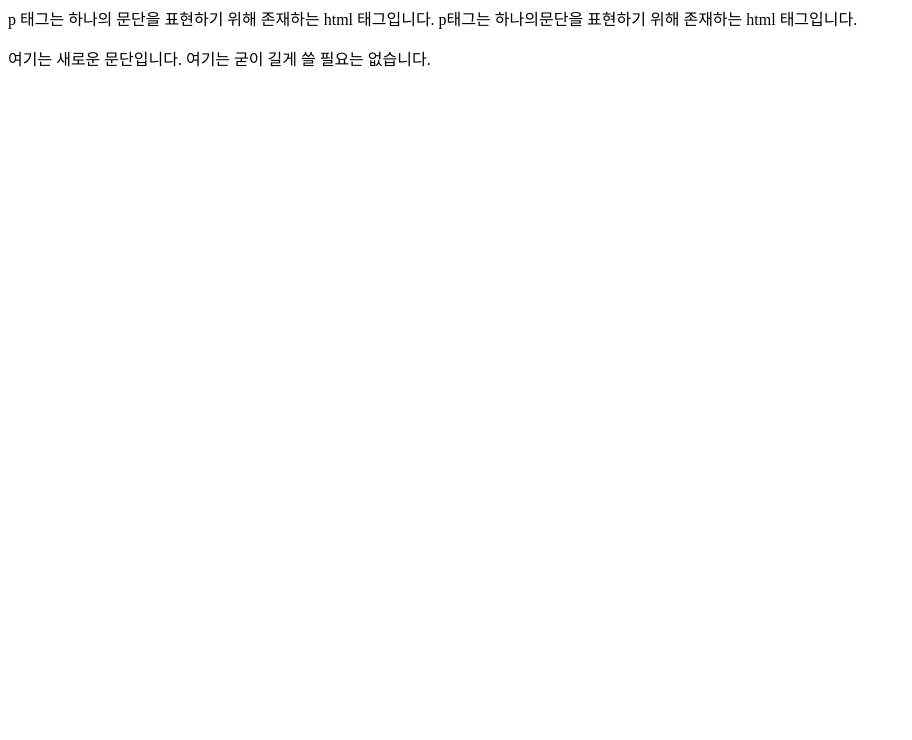
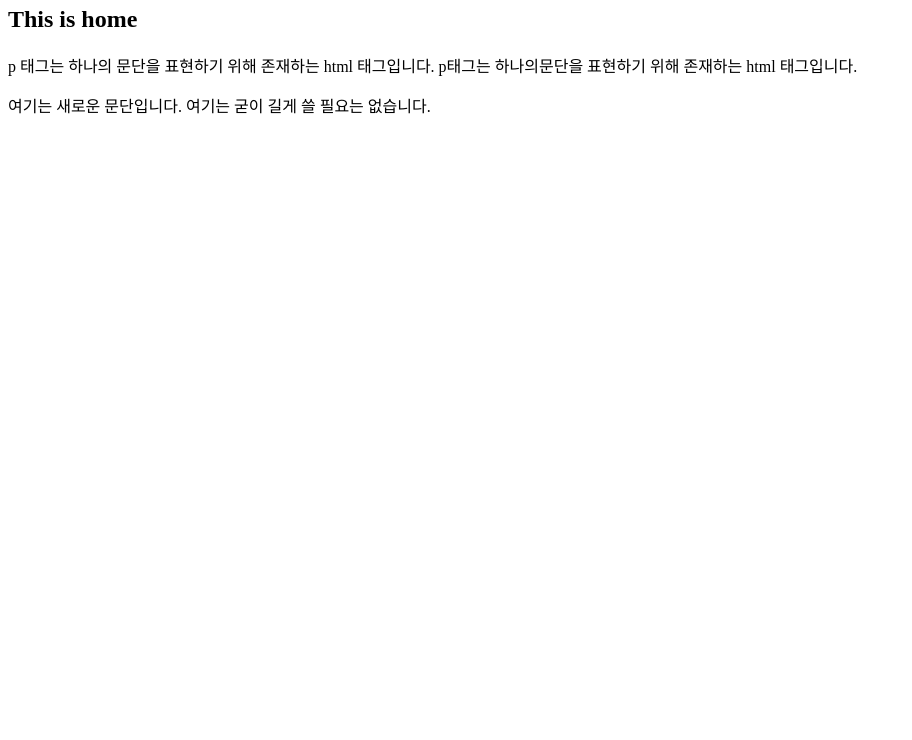
Before and after one commit to lotusjule/lotusjule.github.io, a plain HTML site: page index.html in a window 1280 px wide. Shown: the part 60-800 px from the top of the page, without its empty margins (0-912 px from the left). Drawn offline with Linux system fonts and the light colour scheme.

Commit message:
edit index.html edit h2 tag to describe where page is

```diff
--- a/index.html
+++ b/index.html
@@ -7,6 +7,7 @@
 
  <body>
   <h1>Home</h1>
+  <h2>This is home</h2>
   <p>p 태그는 하나의 문단을 표현하기 위해 존재하는 html 태그입니다. p태그는 하나의문단을 표현하기 위해 존재하는 html 태그입니다.</p>
   <p>여기는 새로운 문단입니다. 여기는 굳이 길게 쓸 필요는 없습니다.</p>
  </body>
```
